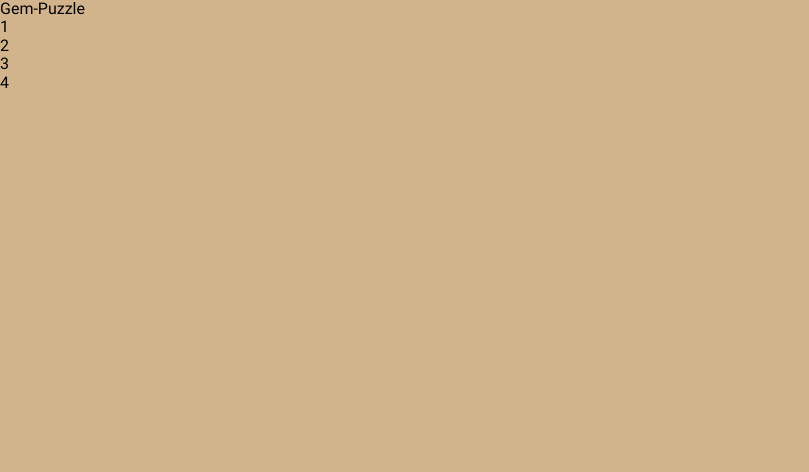
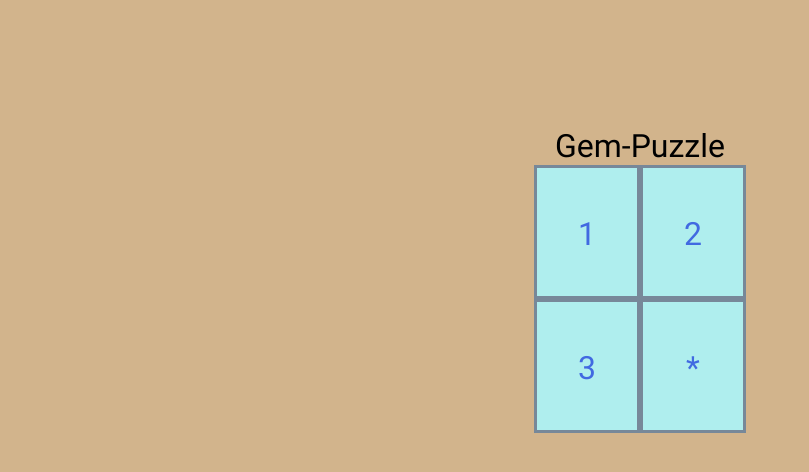
Before and after one commit to Noch4nce/gem-puzzle, a website built with webpack: page index.html in a window 1280 px wide. Shown: the whole page, without its empty margins (0-809 px from the left). Built offline with nearby package versions, Linux system fonts and the light colour scheme.

Commit message:
feat: epmtygem, some styles

```diff
--- a/js/gem-puzzle.js
+++ b/js/gem-puzzle.js
@@ -22,5 +22,12 @@ export default class GemPuzzle {
             }
             this.arrGemPuzzle.push(horizontal);
         }
+
+        this.emptyGem = [this.height - 1, this.width - 1];
+        const [column, horizontal] = this.emptyGem;
+        this.arrGemPuzzle[column][horizontal] = {
+            number: '*',
+            isClick: false,
+        };
     }
 }
--- a/styles/scss/main.scss
+++ b/styles/scss/main.scss
@@ -1,4 +1,36 @@
 body {
+    box-sizing: border-box;
+    margin: 0 auto;
+    padding: 0;
     background-color:tan;
     font-family: 'Roboto', sans-serif;
+    font-size: 2rem;
+    font-weight: normal;
+    font-style: normal;
+    display: flex;
+    align-items: center;
+    justify-content: center;
 }
+
+.gameboard {
+    margin-top: 8rem;
+    text-align: center;
+}
+
+.horizontal {
+    display: flex;
+    align-items: center;
+    justify-content: center;
+}
+
+.column {
+    padding-top: 3rem;
+    min-width: 100px;
+    min-height: 80px;
+    justify-content: center;
+    text-align: center;
+    order: 1;
+    border: 3px solid lightslategrey;
+    background-color: paleturquoise;
+    color: royalblue;
+}
```
